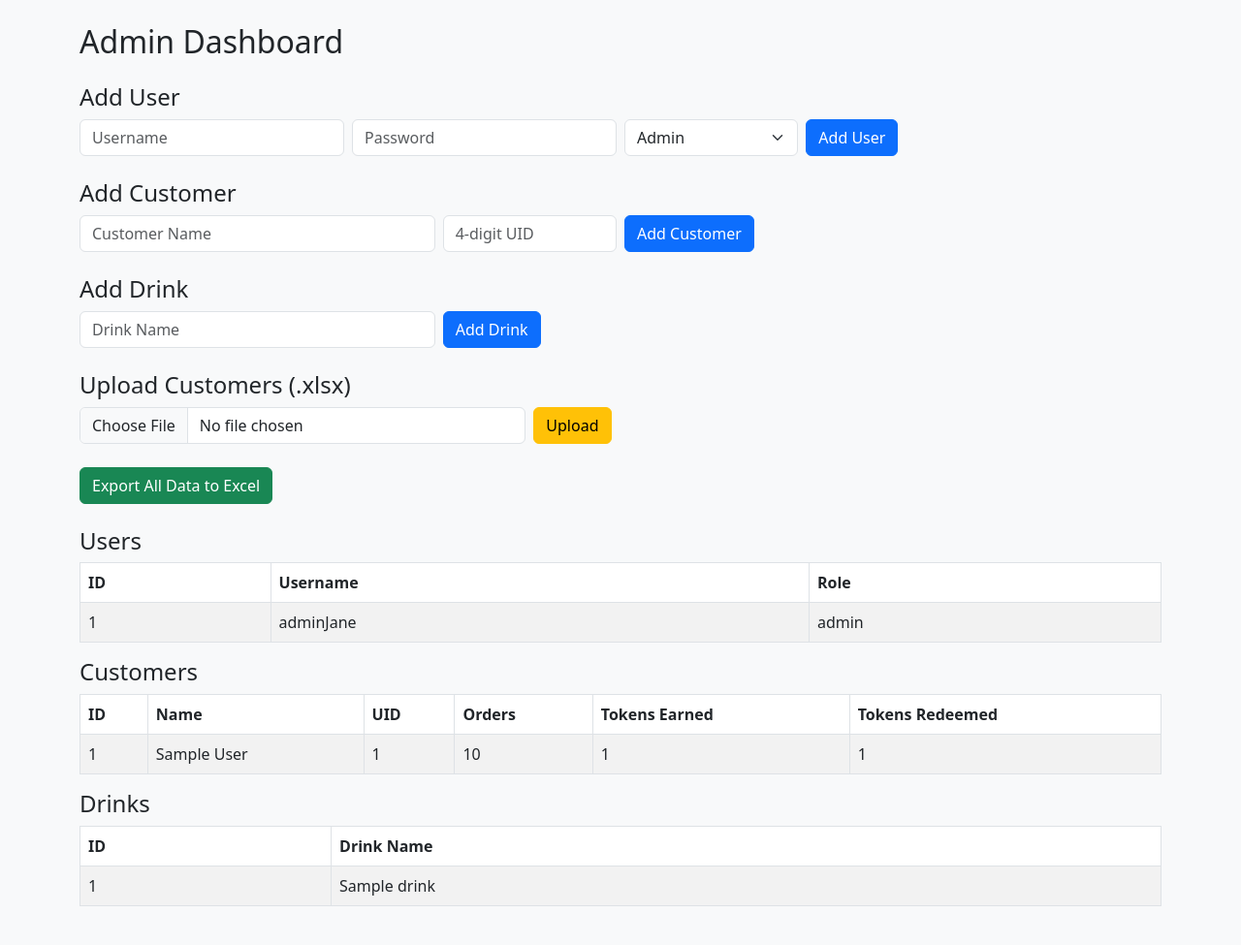
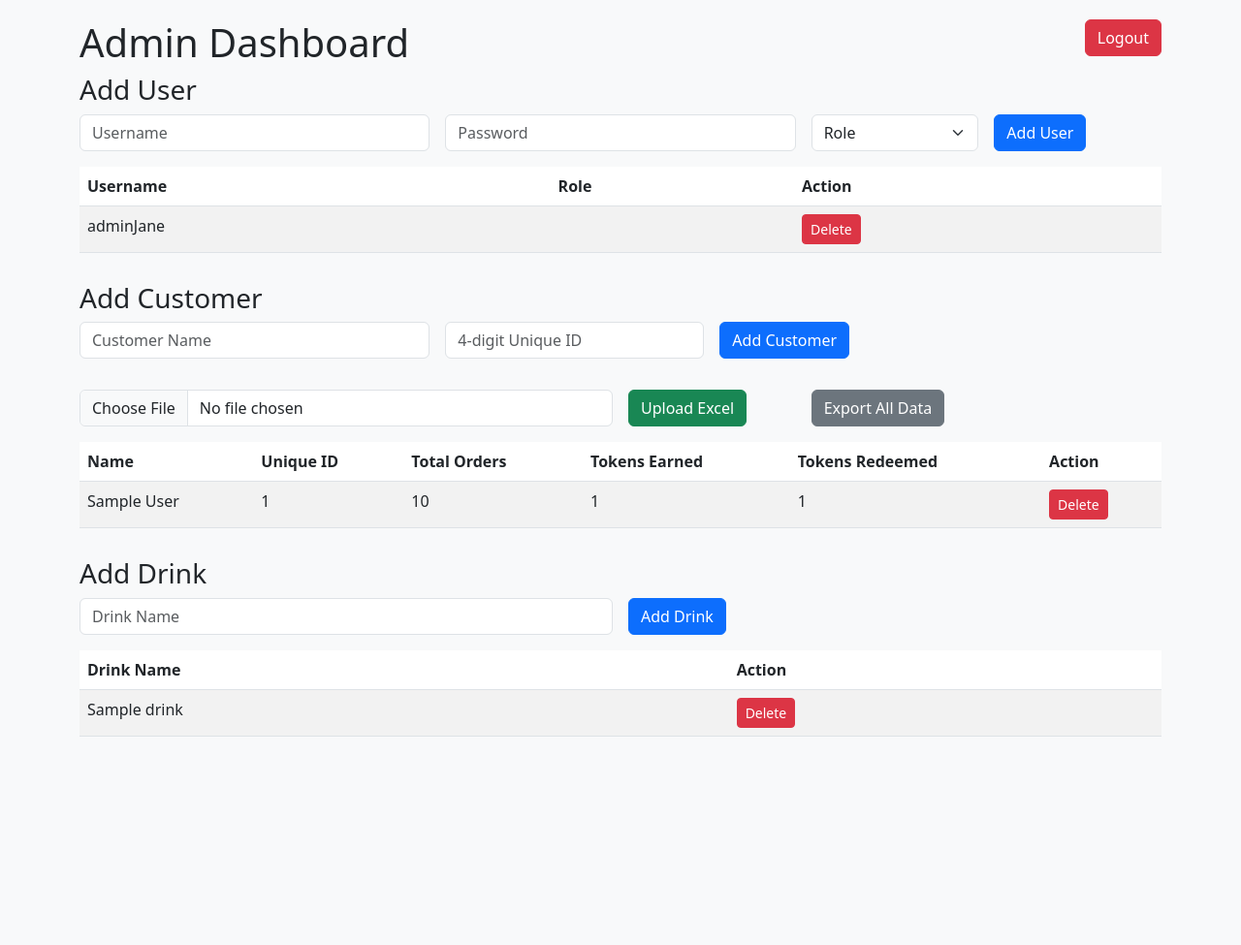
Before and after one commit to dycw30/coffee-loyalty-card, a Flask app: page /admin in a window 1280 px wide. Shown: the whole page at 97% size. After the commit the page ends 760 px from the top, so only its background shows below. Run offline with Flask 3, Linux system fonts and the light colour scheme; a user stored in the database is signed in; data comes from the database, SQL or seed files in the repository; tables that the repository leaves empty hold one stand-in row (values such as "Sample post").

Commit message:
Fix: Final Admin UI with full features and Bootstrap

```diff
--- a/templates/admin.html
+++ b/templates/admin.html
@@ -2,23 +2,33 @@
 <html lang="en">
 <head>
     <meta charset="UTF-8">
-    <title>Admin Dashboard</title>
+    <title>Admin Dashboard - Loyalty Card</title>
     <link href="https://cdn.jsdelivr.net/npm/bootstrap@5.3.0/dist/css/bootstrap.min.css" rel="stylesheet">
+    <style>
+        body { padding: 20px; background-color: #f8f9fa; }
+        .section { margin-bottom: 30px; }
+        .logout-btn { float: right; }
+    </style>
 </head>
-<body class="bg-light">
-<div class="container py-4">
-    <h2 class="mb-4">Admin Dashboard</h2>
+<body>
+    <div class="container">
+        <h1>Admin Dashboard
+            <a href="/" class="btn btn-danger logout-btn">Logout</a>
+        </h1>
 
-    <h4>Add User</h4>
-    <form method="POST" action="/add_user" class="mb-3 row g-2">
-        <div class="col-md-3">
-            <input type="text" name="username" placeholder="Username" class="form-control" required>
+        <!-- Add User -->
+        <div class="section">
+            <h3>Add User</h3>
+            <form action="/add_user" method="post" class="row g-3">
+                <div class="col-md-4">
+                    <input type="text" name="username" class="form-control" placeholder="Username" required>
                 </div>
-        <div class="col-md-3">
-            <input type="password" name="password" placeholder="Password" class="form-control" required>
+                <div class="col-md-4">
+                    <input type="password" name="password" class="form-control" placeholder="Password" required>
                 </div>
                 <div class="col-md-2">
                     <select name="role" class="form-select" required>
+                        <option value="">Role</option>
                         <option value="admin">Admin</option>
                         <option value="barista">Barista</option>
                     </select>
@@ -27,85 +37,110 @@
                     <button type="submit" class="btn btn-primary">Add User</button>
                 </div>
             </form>
+            <table class="table table-striped mt-3">
+                <thead><tr><th>Username</th><th>Role</th><th>Action</th></tr></thead>
+                <tbody>
+                    {% for user in users %}
+                    <tr>
+                        <td>{{ user[1] }}</td>
+                        <td>{{ user[3] }}</td>
+                        <td>
+                            <form action="/delete_user" method="post">
+                                <input type="hidden" name="user_id" value="{{ user[0] }}">
+                                <button class="btn btn-sm btn-danger">Delete</button>
+                            </form>
+                        </td>
+                    </tr>
+                    {% endfor %}
+                </tbody>
+            </table>
+        </div>
 
-    <h4 class="mt-4">Add Customer</h4>
-    <form method="POST" action="/add_customer" class="mb-3 row g-2">
+        <!-- Add Customer -->
+        <div class="section">
+            <h3>Add Customer</h3>
+            <form action="/add_customer" method="post" class="row g-3">
                 <div class="col-md-4">
-            <input type="text" name="name" placeholder="Customer Name" class="form-control" required>
+                    <input type="text" name="name" class="form-control" placeholder="Customer Name" required>
                 </div>
-        <div class="col-md-2">
-            <input type="text" name="unique_id" placeholder="4-digit UID" maxlength="4" class="form-control" required>
+                <div class="col-md-3">
+                    <input type="text" name="unique_id" class="form-control" placeholder="4-digit Unique ID" required>
                 </div>
                 <div class="col-md-2">
                     <button type="submit" class="btn btn-primary">Add Customer</button>
                 </div>
             </form>
 
-    <h4 class="mt-4">Add Drink</h4>
-    <form method="POST" action="/add_drink" class="mb-4 row g-2">
-        <div class="col-md-4">
-            <input type="text" name="drink" placeholder="Drink Name" class="form-control" required>
+            <!-- Upload Excel -->
+            <form action="/upload_customers" method="post" enctype="multipart/form-data" class="mt-3 row g-3">
+                <div class="col-md-6">
+                    <input type="file" name="file" accept=".xlsx" class="form-control" required>
+                </div>
+                <div class="col-md-2">
+                    <button type="submit" class="btn btn-success">Upload Excel</button>
+                </div>
+                <div class="col-md-2">
+                    <a href="/export_data" class="btn btn-secondary">Export All Data</a>
+                </div>
+            </form>
+
+            <table class="table table-striped mt-3">
+                <thead><tr><th>Name</th><th>Unique ID</th><th>Total Orders</th><th>Tokens Earned</th><th>Tokens Redeemed</th><th>Action</th></tr></thead>
+                <tbody>
+                    {% for cust in customers %}
+                    <tr>
+                        <td>{{ cust[1] }}</td>
+                        <td>{{ cust[2] }}</td>
+                        <td>{{ cust[3] }}</td>
+                        <td>{{ cust[4] }}</td>
+                        <td>{{ cust[5] }}</td>
+                        <td>
+                            <form action="/delete_customer" method="post">
+                                <input type="hidden" name="customer_id" value="{{ cust[0] }}">
+                                <button class="btn btn-sm btn-danger">Delete</button>
+                            </form>
+                        </td>
+                    </tr>
+                    {% endfor %}
+                </tbody>
+            </table>
+        </div>
+
+        <!-- Add Drink -->
+        <div class="section">
+            <h3>Add Drink</h3>
+            <form action="/add_drink" method="post" class="row g-3">
+                <div class="col-md-6">
+                    <input type="text" name="drink_name" class="form-control" placeholder="Drink Name" required>
                 </div>
                 <div class="col-md-2">
                     <button type="submit" class="btn btn-primary">Add Drink</button>
                 </div>
             </form>
-
-    <h4 class="mt-4">Upload Customers (.xlsx)</h4>
-    <form method="POST" action="/upload_customers" enctype="multipart/form-data" class="mb-4 row g-2">
-        <div class="col-md-5">
-            <input type="file" name="customer_file" accept=".xlsx" class="form-control" required>
-        </div>
-        <div class="col-md-2">
-            <button type="submit" class="btn btn-warning">Upload</button>
-        </div>
-    </form>
-
-    <a href="/export_data" class="btn btn-success mb-4">Export All Data to Excel</a>
-
-    <h4>Users</h4>
-    <table class="table table-striped table-bordered">
-        <thead><tr><th>ID</th><th>Username</th><th>Role</th></tr></thead>
-        <tbody>
-        {% for user in users %}
-            <tr>
-                <td>{{ user[0] }}</td>
-                <td>{{ user[1] }}</td>
-                <td>{{ user[2] }}</td>
-            </tr>
-        {% endfor %}
-        </tbody>
-    </table>
-
-    <h4>Customers</h4>
-    <table class="table table-striped table-bordered">
-        <thead><tr><th>ID</th><th>Name</th><th>UID</th><th>Orders</th><th>Tokens Earned</th><th>Tokens Redeemed</th></tr></thead>
-        <tbody>
-        {% for cust in customers %}
-            <tr>
-                <td>{{ cust[0] }}</td>
-                <td>{{ cust[1] }}</td>
-                <td>{{ cust[2] }}</td>
-                <td>{{ cust[3] }}</td>
-                <td>{{ cust[4] }}</td>
-                <td>{{ cust[5] }}</td>
-            </tr>
-        {% endfor %}
-        </tbody>
-    </table>
-
-    <h4>Drinks</h4>
-    <table class="table table-striped table-bordered">
-        <thead><tr><th>ID</th><th>Drink Name</th></tr></thead>
+            <table class="table table-striped mt-3">
+                <thead><tr><th>Drink Name</th><th>Action</th></tr></thead>
                 <tbody>
                     {% for drink in drinks %}
                     <tr>
-                <td>{{ drink[0] }}</td>
                         <td>{{ drink[1] }}</td>
+                        <td>
+                            <form action="/delete_drink" method="post">
+                                <input type="hidden" name="drink_id" value="{{ drink[0] }}">
+                                <button class="btn btn-sm btn-danger">Delete</button>
+                            </form>
+                        </td>
                     </tr>
                     {% endfor %}
                 </tbody>
             </table>
         </div>
+    </div>
+
+    <script>
+        // Optional: Auto-refresh the page after certain actions
+        if (window.location.href.includes('success')) {
+            setTimeout(() => window.location.href = '/admin', 1000);
+        }
+    </script>
 </body>
 </html>
```
Lines whose indentation alone changed are shown as unchanged.
